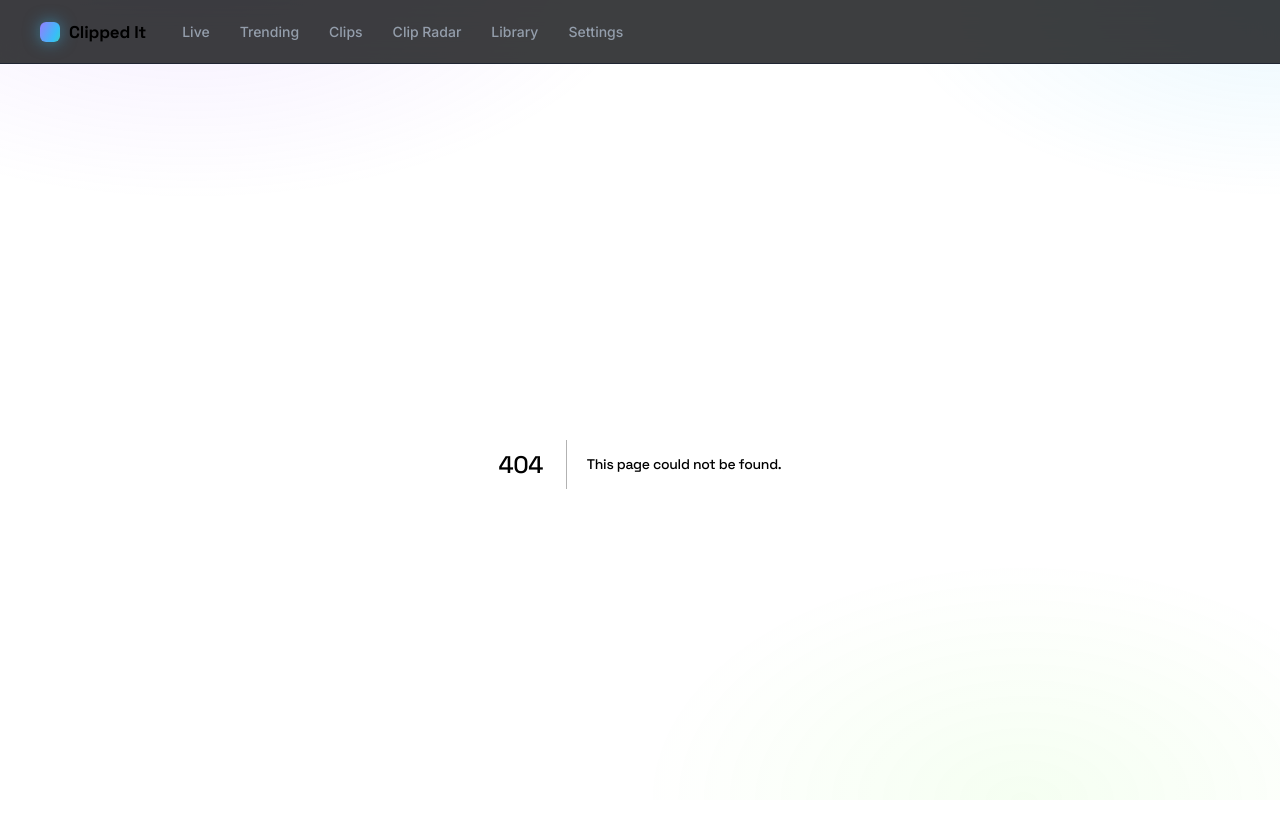
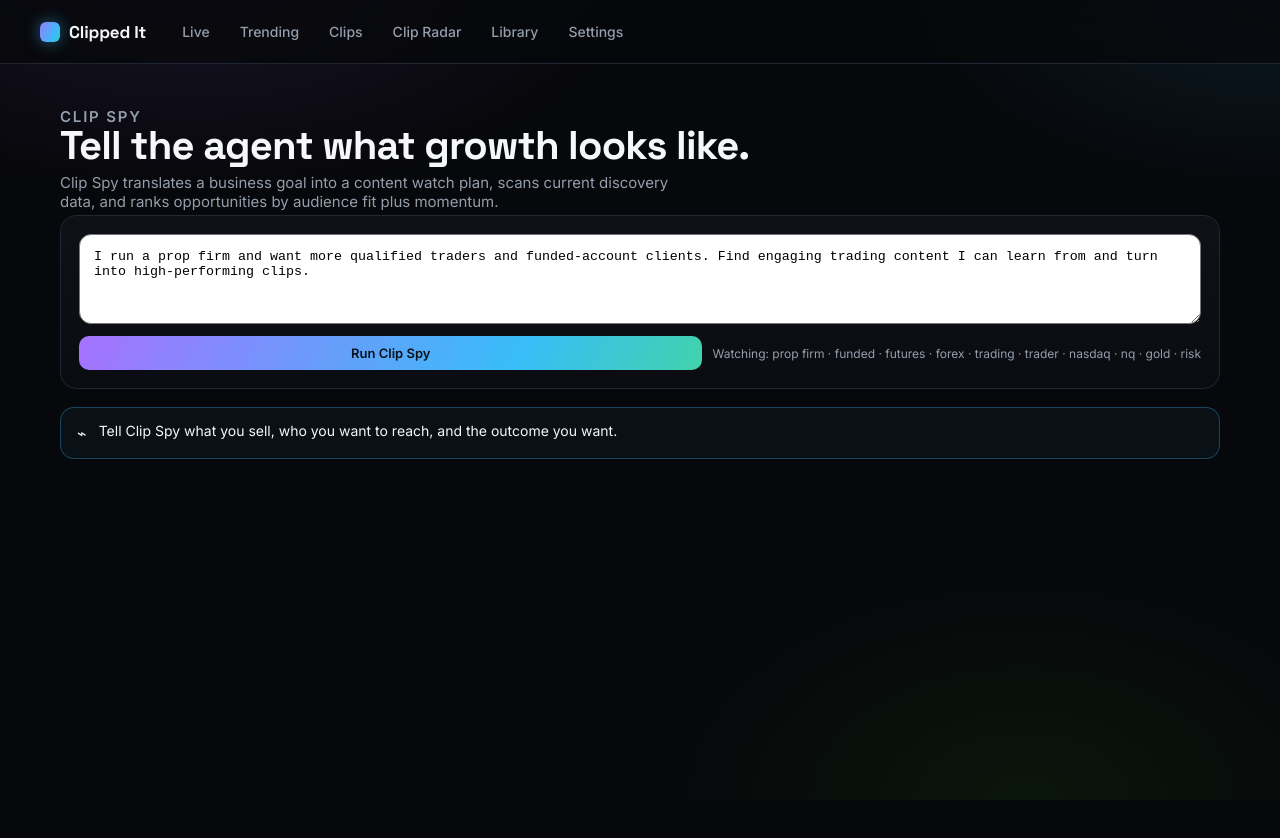
Before and after one commit to SuessVilliano/clippedit, a Next.js app: page /spy in a window 1280 px wide. Before the commit this address had no page. Shown: the top 838 px of the page. After the commit the page ends 800 px from the top, so only its background shows below. Built offline with nearby package versions, Linux system fonts and the light colour scheme.

Commit message:
Add Clip Spy goal-driven discovery workspace

```diff
--- /dev/null
+++ b/src/app/spy/page.tsx
@@ -0,0 +1,205 @@
+"use client";
+
+import { FormEvent, useMemo, useState } from "react";
+import type { ClipsPayload, DashboardPayload } from "@/lib/api-data";
+import { upsertLibraryItem } from "@/lib/library";
+
+type SpyResult = {
+  id: string;
+  kind: "clip" | "stream";
+  platform: string;
+  title: string;
+  creator: string | null;
+  category: string | null;
+  url: string | null;
+  thumbnailUrl: string | null;
+  score: number;
+  relevance: number;
+  momentum: number;
+  reason: string;
+  metric: string;
+};
+
+const NICHE_PRESETS: Array<{ match: RegExp; keywords: string[] }> = [
+  {
+    match: /(prop firm|funded account|futures|forex|day trad|trading)/i,
+    keywords: ["prop firm", "funded", "futures", "forex", "trading", "trader", "nasdaq", "nq", "gold", "risk", "payout", "challenge", "account", "market"]
+  },
+  {
+    match: /(life insurance|financial literacy|iul|annuity|retirement|wealth)/i,
+    keywords: ["life insurance", "financial literacy", "iul", "annuity", "retirement", "wealth", "money", "finance", "saving", "investing", "legacy", "tax", "income"]
+  },
+  {
+    match: /(ai|automation|saas|agency|gohighlevel|marketing)/i,
+    keywords: ["ai", "automation", "agency", "marketing", "saas", "lead", "sales", "crm", "content", "business", "growth"]
+  }
+];
+
+function keywordsFor(prompt: string) {
+  const preset = NICHE_PRESETS.find((p) => p.match.test(prompt));
+  const extra = prompt
+    .toLowerCase()
+    .replace(/[^a-z0-9\s]/g, " ")
+    .split(/\s+/)
+    .filter((w) => w.length > 3 && !["want", "more", "with", "that", "this", "from", "find", "clips", "content", "users", "clients"].includes(w));
+  return Array.from(new Set([...(preset?.keywords ?? []), ...extra])).slice(0, 24);
+}
+
+function relevance(text: string, keywords: string[]) {
+  const haystack = text.toLowerCase();
+  const matches = keywords.filter((k) => haystack.includes(k)).length;
+  return Math.min(100, Math.round((matches / Math.max(3, keywords.length * 0.35)) * 100));
+}
+
+export default function SpyPage() {
+  const [prompt, setPrompt] = useState("I run a prop firm and want more qualified traders and funded-account clients. Find engaging trading content I can learn from and turn into high-performing clips.");
+  const [results, setResults] = useState<SpyResult[]>([]);
+  const [summary, setSummary] = useState("Tell Clip Spy what you sell, who you want to reach, and the outcome you want.");
+  const [running, setRunning] = useState(false);
+
+  const keywords = useMemo(() => keywordsFor(prompt), [prompt]);
+
+  async function runSpy(e?: FormEvent) {
+    e?.preventDefault();
+    setRunning(true);
+    setSummary("Scanning current Twitch/Kick clips and live momentum against your business goal…");
+    try {
+      const [clipsRes, trendingRes] = await Promise.all([
+        fetch("/api/clips", { cache: "no-store" }),
+        fetch("/api/trending", { cache: "no-store" })
+      ]);
+      const clips = clipsRes.ok ? ((await clipsRes.json()) as ClipsPayload).clips ?? [] : [];
+      const streams = trendingRes.ok ? ((await trendingRes.json()) as DashboardPayload).streams ?? [] : [];
+
+      const clipResults: SpyResult[] = clips.map((c) => {
+        const rel = relevance([c.title, c.creator].filter(Boolean).join(" "), keywords);
+        const velocity = Math.min(100, Math.round(((c.viewsPerHour ?? 0) / 3000) * 100));
+        const freshness = c.ageHours == null ? 40 : Math.max(0, Math.round(100 - c.ageHours * 4));
+        const score = Math.round(rel * 0.5 + velocity * 0.35 + freshness * 0.15);
+        return {
+          id: c.id,
+          kind: "clip",
+          platform: c.platform,
+          title: c.title ?? "Untitled clip",
+          creator: c.creator,
+          category: null,
+          url: c.url,
+          thumbnailUrl: c.thumbnailUrl,
+          score,
+          relevance: rel,
+          momentum: velocity,
+          reason: rel >= 60 ? "Strong niche match with current velocity" : velocity >= 70 ? "High velocity with adjacent audience potential" : "Early signal worth monitoring",
+          metric: `${Math.round(c.viewsPerHour ?? 0).toLocaleString()} views/hr`
+        };
+      });
+
+      const streamResults: SpyResult[] = streams.map((s) => {
+        const rel = relevance([s.title, s.displayName, s.category].filter(Boolean).join(" "), keywords);
+        const momentum = Math.round(s.momentum ?? 0);
+        const score = Math.round(rel * 0.55 + momentum * 0.45);
+        return {
+          id: s.id,
+          kind: "stream",
+          platform: s.platform,
+          title: s.title || s.displayName,
+          creator: s.displayName,
+          category: s.category,
+          url: s.url,
+          thumbnailUrl: s.thumbnailUrl,
+          score,
+          relevance: rel,
+          momentum,
+          reason: rel >= 60 && momentum >= 60 ? "Audience-fit breakout happening live" : rel >= 60 ? "Strong niche match; watch for breakout" : "Adjacent trend with reusable hook potential",
+          metric: `${(s.viewers ?? 0).toLocaleString()} watching`
+        };
+      });
+
+      const ranked = [...clipResults, ...streamResults]
+        .filter((r) => r.relevance >= 18 || r.momentum >= 65)
+        .sort((a, b) => b.score - a.score)
+        .slice(0, 24);
+
+      setResults(ranked);
+      setSummary(
+        ranked.length
+          ? `Clip Spy found ${ranked.length} current opportunities. The highest scores combine niche relevance with momentum/velocity so you can prioritize what is most likely to fit your audience instead of simply copying the biggest creator.`
+          : "No strong niche matches surfaced in this snapshot. Refine the brief or fetch again later."
+      );
+    } catch (error) {
+      setSummary(error instanceof Error ? error.message : "Clip Spy could not complete this scan.");
+    } finally {
+      setRunning(false);
+    }
+  }
+
+  function save(item: SpyResult, bucket: "favorite" | "later") {
+    upsertLibraryItem(
+      {
+        id: item.id,
+        kind: item.kind === "stream" ? "stream" : "clip",
+        platform: item.platform,
+        title: item.title,
+        creator: item.creator,
+        category: item.category,
+        url: item.url,
+        thumbnailUrl: item.thumbnailUrl,
+        metric: `Spy ${item.score}/100 · ${item.metric}`,
+        score: item.score
+      },
+      bucket
+    );
+  }
+
+  return (
+    <main className="container">
+      <div className="page-head">
+        <p className="eyebrow">CLIP SPY</p>
+        <h1>Tell the agent what growth looks like.</h1>
+        <p>Clip Spy translates a business goal into a content watch plan, scans current discovery data, and ranks opportunities by audience fit plus momentum.</p>
+      </div>
+
+      <form onSubmit={runSpy} className="card" style={{ padding: 18, marginBottom: 18 }}>
+        <textarea
+          value={prompt}
+          onChange={(e) => setPrompt(e.target.value)}
+          rows={4}
+          aria-label="Clip Spy brief"
+          style={{ width: "100%", padding: 14, borderRadius: 12, resize: "vertical" }}
+        />
+        <div style={{ display: "flex", gap: 10, flexWrap: "wrap", marginTop: 12, alignItems: "center" }}>
+          <button className="btn primary" disabled={running}>{running ? "Spying…" : "Run Clip Spy"}</button>
+          <span className="card-sub">Watching: {keywords.slice(0, 10).join(" · ")}</span>
+        </div>
+      </form>
+
+      <div className="banner preview" style={{ marginBottom: 18 }}><span className="ico">⌁</span><span>{summary}</span></div>
+
+      <div className="grid">
+        {results.map((item) => (
+          <article className="card" key={`${item.kind}:${item.id}`}>
+            <div className="thumb-wrap">
+              {item.thumbnailUrl ? <img src={item.thumbnailUrl} alt="" loading="lazy" referrerPolicy="no-referrer" /> : null}
+              <div className="thumb-grad" />
+              <span className={`badge plat ${item.platform}`}>{item.platform}</span>
+              <span className="badge viewers">Spy {item.score}/100</span>
+            </div>
+            <div className="card-body">
+              <div className="card-title" style={{ opacity: 1, fontWeight: 700 }}>{item.title}</div>
+              <div className="card-sub">{[item.creator, item.category, item.metric].filter(Boolean).join(" · ")}</div>
+              <div className="stats">
+                <div className="stat"><div className="label">Audience fit</div><div className="value up">{item.relevance}</div></div>
+                <div className="stat"><div className="label">Momentum</div><div className="value">{item.momentum}</div></div>
+              </div>
+              <div className="pill">⚡ {item.reason}</div>
+              <div className="card-actions" style={{ marginTop: 10 }}>
+                {item.url ? <a className="btn" href={item.url} target="_blank" rel="noreferrer">Open</a> : null}
+                <button type="button" className="btn" onClick={() => save(item, "favorite")}>★ Favorite</button>
+                <button type="button" className="btn primary" onClick={() => save(item, "later")}>Save to workspace</button>
+              </div>
+            </div>
+          </article>
+        ))}
+      </div>
+    </main>
+  );
+}
```
